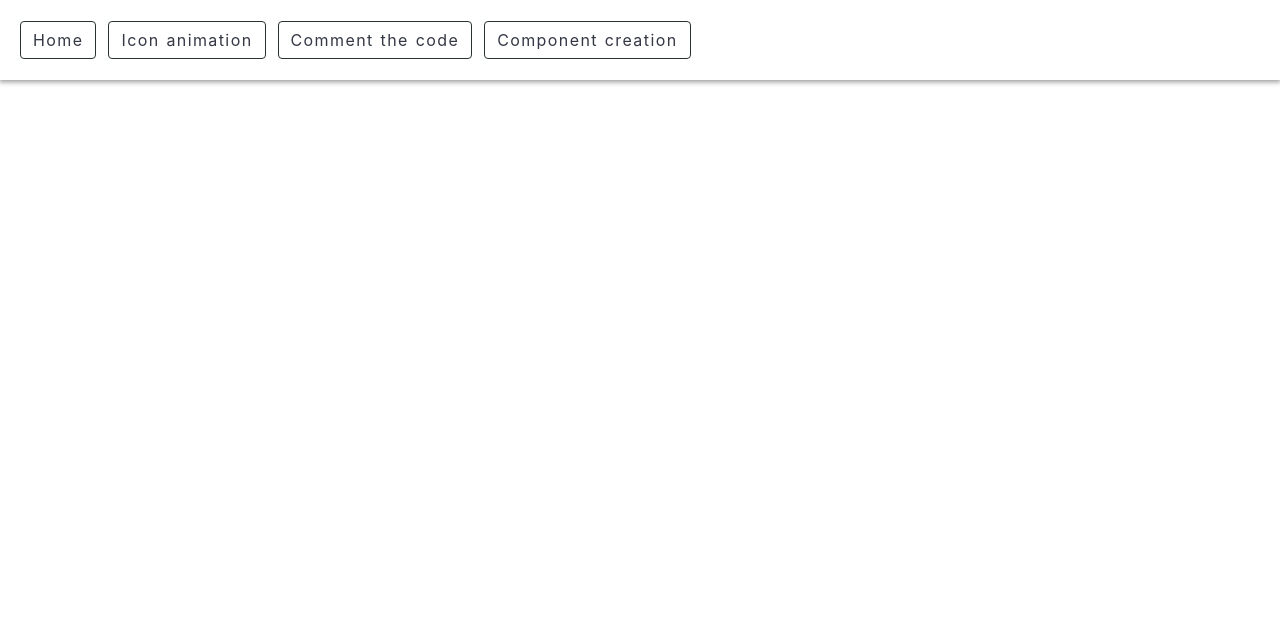
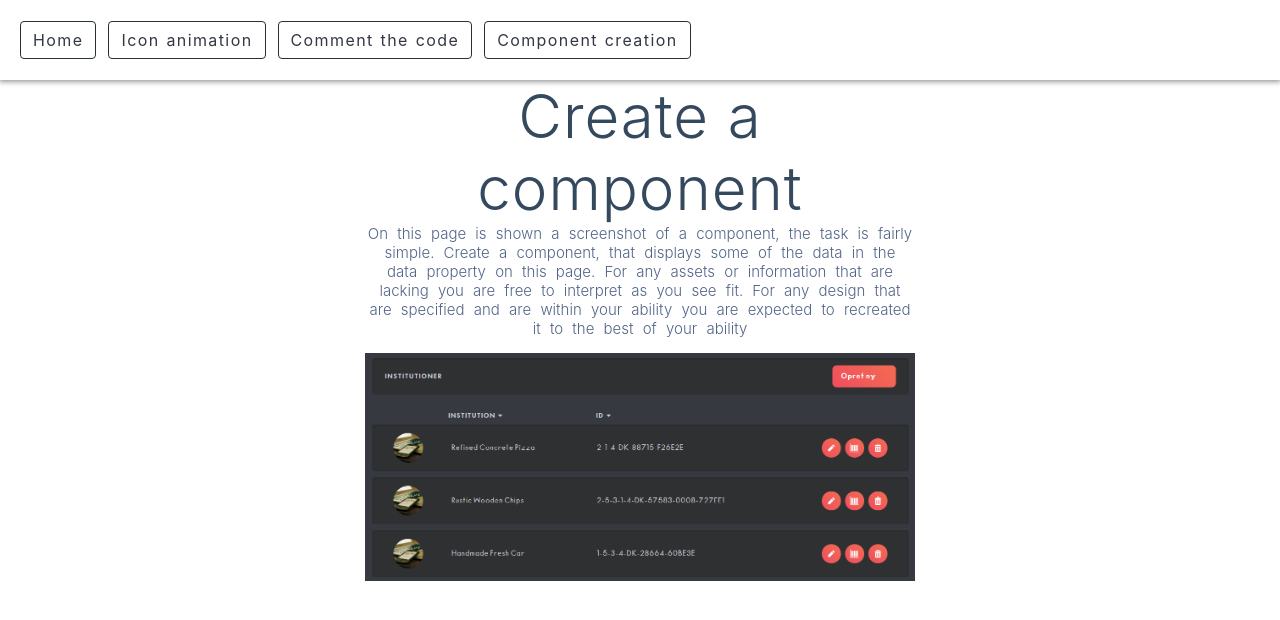
Before and after one commit to Jeppe-Steen/applicationTest, a Nuxt app: page /component in a window 1280 px wide. Shown: the top 620 px of the page. Built offline with nearby package versions, Linux system fonts and the light colour scheme.

Commit message:
last task added

```diff
--- a/pages/component/index.vue
+++ b/pages/component/index.vue
@@ -1,11 +1,88 @@
 <template lang="pug">
-
+  div.text-wrap
+    h2.title Create a component
+    p.subtitle On this page is shown a screenshot of a component, the task is fairly simple. Create a component, that displays some of the data in the data property on this page. For any assets or information that are lacking you are free to interpret as you see fit. For any design that are specified and are within your ability you are expected to recreated it to the best of your ability
+    img(src="~/assets/build_component.png")
+    // Build component below this line.
 </template>
 
 <script>
 export default {
   name: 'CommentPage',
+  data() {
+    return {
+      list: [
+        {
+          id: '5fc43c695061fa2544a0e1f8',
+          data: [
+            { isImage: true, href: 'http://placeimg.com/640/480/city' },
+            { value: 'Refined Concrete Pizza' },
+            { value: '2-1-4-DK-88715-F26E2E' },
+          ],
+        },
+        {
+          id: '5fc43c695061fa2544a0e1fa',
+          data: [
+            { isImage: true, href: 'http://placeimg.com/640/480/city' },
+            { value: 'Rustic Wooden Chips' },
+            { value: '2-5-3-1-4-DK-57583-0008-727EE1' },
+          ],
+        },
+        {
+          id: '5fc43c695061fa2544a0e1fc',
+          data: [
+            { isImage: true, href: 'http://placeimg.com/640/480/city' },
+            { value: 'Handmade Fresh Car' },
+            { value: '1-5-3-4-DK-28664-60BE3E' },
+          ],
+        },
+        {
+          id: '5fc43c695061fa2544a0e1fe',
+          data: [
+            { isImage: true, href: 'http://placeimg.com/640/480/city' },
+            { value: 'Tasty Rubber Computer' },
+            { value: '1-4-DK-64880-0026-B2D166' },
+          ],
+        },
+        {
+          id: '5fc43c695061fa2544a0e200',
+          data: [
+            { isImage: true, href: 'http://placeimg.com/640/480/city' },
+            { value: 'Incredible Plastic Cheese' },
+            { value: '4-2-DK-58418-3860-34CF64' },
+          ],
+        },
+      ],
+    }
+  },
 }
 </script>
 
-<style scoped></style>
+<style scoped>
+.text-wrap {
+  display: flex;
+  justify-content: center;
+  max-width: 550px;
+  margin: 0 auto;
+  flex-direction: column;
+  text-align: center;
+}
+
+.title {
+  font-family: 'Quicksand', 'Source Sans Pro', -apple-system, BlinkMacSystemFont,
+    'Segoe UI', Roboto, 'Helvetica Neue', Arial, sans-serif;
+  display: block;
+  font-weight: 300;
+  font-size: 60px;
+  color: #35495e;
+  letter-spacing: 1px;
+}
+
+.subtitle {
+  font-weight: 300;
+  font-size: 15px;
+  color: #526488;
+  word-spacing: 5px;
+  padding-bottom: 15px;
+}
+</style>
--- a/pages/index.vue
+++ b/pages/index.vue
@@ -8,8 +8,6 @@
         understanding of code, and writing skills, each page contains a
         single<br />
         task, and as well as a short description of the task to be completed.
-        A<br />
-        full description of all tasks can be found in the readme.md file
       </h4>
       <div class="links">
         <a
```
Also changed, not shown: assets/build_component.png (added).
